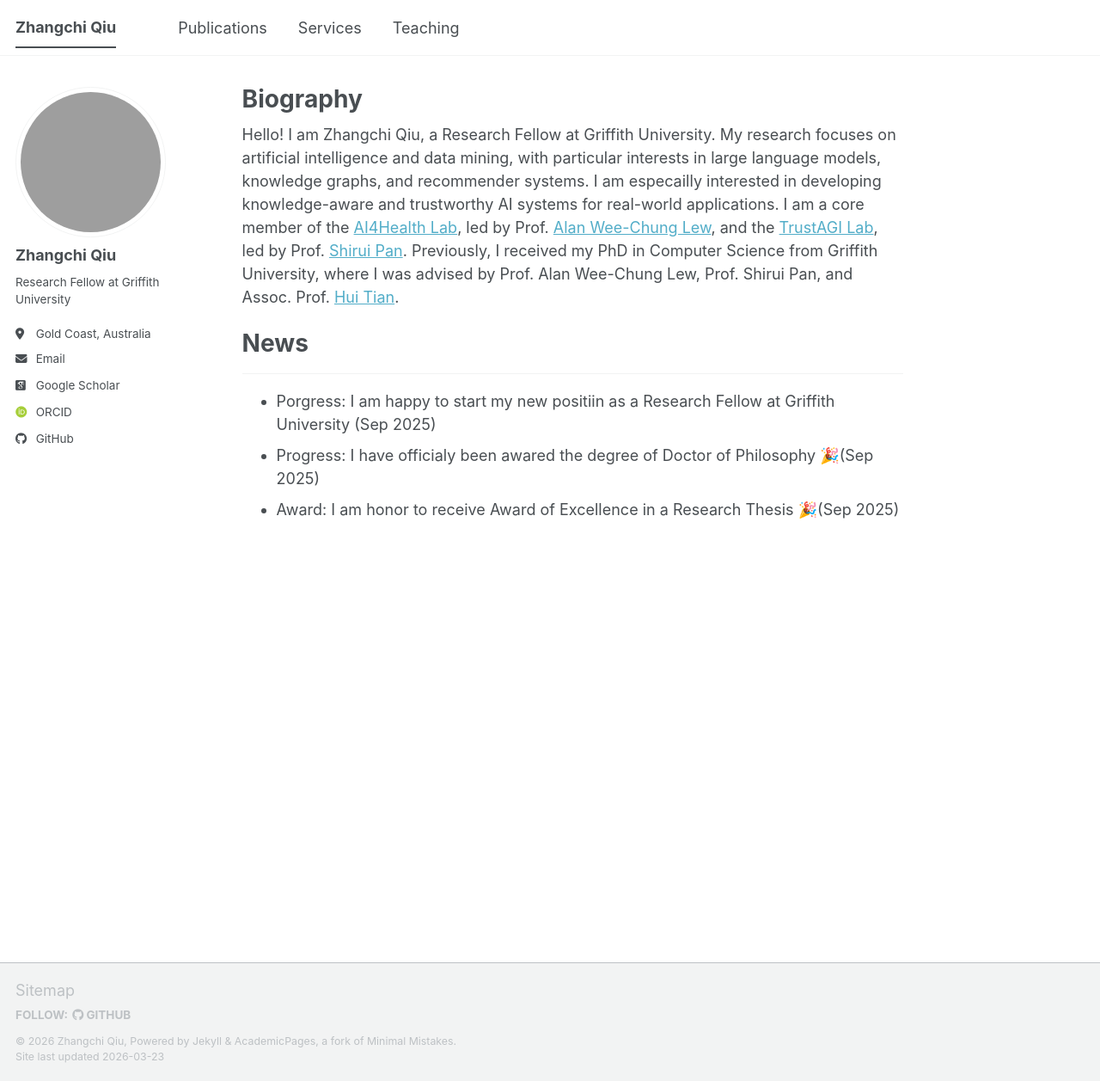
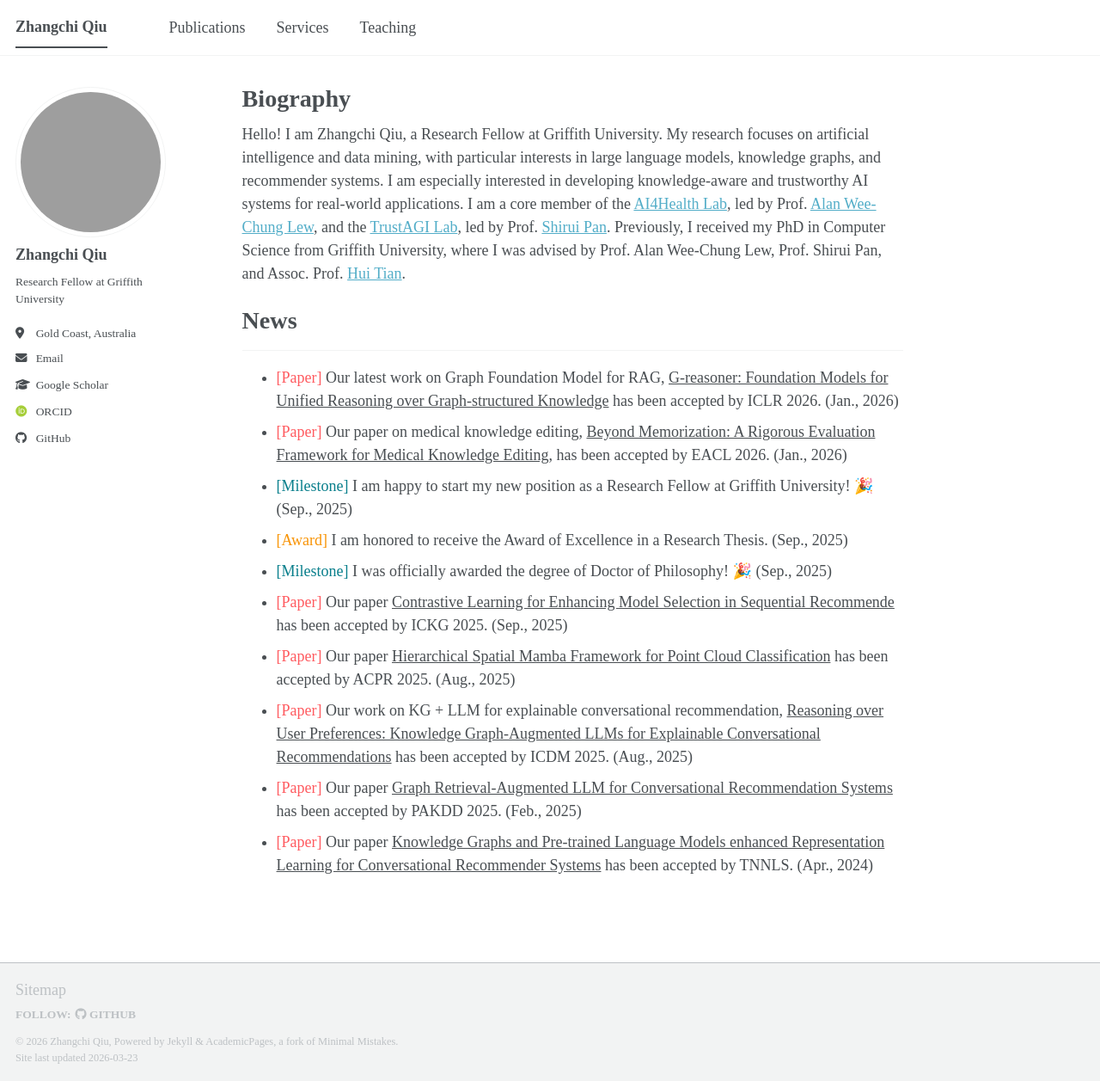
Before and after one commit to icedpanda/icedpanda.github.io, a Jekyll site: the page built from _pages/about.md, in a window 1280 px wide and 1257 px high. Shown: the whole window at 86% size. Built offline with Jekyll 4.4.1, drawn with Linux system fonts in a browser that asks for light colours; some web fonts are replaced; a script bundle is joined from its source files by our own code; library files that are not in the unit come from our copies.

Commit message:
style(site): update about page and typography
Improve the biography page copy and replace outdated news with
categorized 2025-2026 updates and linked paper announcements.
Add news label/link styles and adjust Google Scholar icon for the
updated social links.
Normalize theme, page, and sidebar SCSS typography variables and
selector formatting for consistent styling.

```diff
--- a/_includes/author-profile.html
+++ b/_includes/author-profile.html
@@ -51,7 +51,7 @@
       <li><a href="{{ author.arxiv }}"><i class="ai ai-arxiv ai-fw icon-pad-right"></i>arXiv</a></li>
       {% endif %}
       {% if author.googlescholar %}
-      <li><a href="{{ author.googlescholar }}"><i class="ai ai-google-scholar-square ai-fw icon-pad-right"></i>Google
+      <li><a href="{{ author.googlescholar }}"><i class="fas fa-fw fa-graduation-cap icon-pad-right"></i>Google
           Scholar</a></li>
       {% endif %}
       {% if author.inspire-hep %}
--- a/_pages/about.md
+++ b/_pages/about.md
@@ -8,12 +8,33 @@ redirect_from:
 ---
 
 Hello! I am Zhangchi Qiu, a Research Fellow at Griffith University.
-My research focuses on artificial intelligence and data mining, with particular interests in large language models, knowledge graphs, and recommender systems. I am especailly interested in developing knowledge-aware and trustworthy AI systems for real-world applications.
+My research focuses on artificial intelligence and data mining, with particular interests in large language models, knowledge graphs, and recommender systems. I am especially interested in developing knowledge-aware and trustworthy AI systems for real-world applications.
 I am a core member of the [AI4Health Lab](https://ai4healthlab.github.io/index.html), led by Prof. [Alan Wee-Chung Lew](https://experts.griffith.edu.au/7401-alan-weechung-liew), and the [TrustAGI Lab](https://trust-agi.github.io), led by Prof. [Shirui Pan](https://shiruipan.github.io).
 Previously, I received my PhD in Computer Science from Griffith University, where I was advised by Prof. Alan Wee-Chung Lew, Prof. Shirui Pan, and Assoc. Prof. [Hui Tian](https://experts.griffith.edu.au/8285-hui-tian).
 
 # News
 ---
- - Porgress: I am happy to start my new positiin as a Research Fellow at Griffith University (Sep 2025)
- - Progress: I have officialy been awared the degree of Doctor of Philosophy 🎉(Sep 2025)
- - Award: I am honor to receive Award of Excellence in a Research Thesis 🎉(Sep 2025)
+
+- <span class="news-type" style="--news-label-color: #FF5A5F;">[Paper]</span> Our latest work on Graph Foundation Model for RAG, <a class="news-link" href="https://arxiv.org/abs/2509.24276">G-reasoner: Foundation Models for Unified Reasoning over Graph-structured Knowledge</a> has been accepted by ICLR 2026. (Jan., 2026)
+- <span class="news-type" style="--news-label-color: #FF5A5F;">[Paper]</span> Our paper on medical knowledge editing, <a class="news-link" href="https://arxiv.org/abs/2506.03490">Beyond Memorization: A Rigorous Evaluation Framework for Medical Knowledge Editing</a>, has been accepted by EACL 2026. (Jan., 2026)
+- <span class="news-type" style="--news-label-color: #087E8B;">[Milestone]</span> I am happy to start my new position as a Research Fellow at Griffith University! 🎉 (Sep., 2025)
+- <span class="news-type" style="--news-label-color: #f89406;">[Award]</span> I am honored to receive the Award of Excellence in a Research Thesis. (Sep., 2025)
+- <span class="news-type" style="--news-label-color: #087E8B;">[Milestone]</span> I was officially awarded the degree of Doctor of Philosophy! 🎉 (Sep., 2025)
+- <span class="news-type" style="--news-label-color: #FF5A5F;">[Paper]</span> Our paper <a class="news-link" href="https://ieeexplore.ieee.org/abstract/document/11391850">Contrastive Learning for Enhancing Model Selection in Sequential Recommende</a> has been accepted by ICKG 2025. (Sep., 2025)
+- <span class="news-type" style="--news-label-color: #FF5A5F;">[Paper]</span> Our paper  <a class="news-link" href="https://link.springer.com/chapter/10.1007/978-981-95-4395-3_28">Hierarchical Spatial Mamba Framework for Point Cloud Classification</a> has been accepted by ACPR 2025. (Aug., 2025)
+- <span class="news-type" style="--news-label-color: #FF5A5F;">[Paper]</span> Our work on KG + LLM for explainable conversational recommendation, <a class="news-link" href="https://arxiv.org/abs/2411.14459">Reasoning over User Preferences: Knowledge Graph-Augmented LLMs for Explainable Conversational Recommendations</a> has been accepted by ICDM 2025. (Aug., 2025)
+- <span class="news-type" style="--news-label-color: #FF5A5F;">[Paper] </span>  Our paper <a class="news-link" href="https://arxiv.org/abs/2503.06430">Graph Retrieval-Augmented LLM for Conversational Recommendation Systems</a> has been accepted by PAKDD 2025. (Feb., 2025)
+- <span class="news-type" style="--news-label-color: #FF5A5F;">[Paper] </span> Our paper <a class="news-link" href="https://arxiv.org/abs/2312.10967">Knowledge Graphs and Pre-trained Language Models enhanced Representation Learning for Conversational Recommender Systems</a> has been accepted by TNNLS. (Apr., 2024)
+
+<!-- <details class="news-archive" markdown="1">
+  <summary>More News (2025 and before)</summary>
+
+- <span class="news-type" style="--news-label-color: #087E8B;">[Milestone]</span> I am happy to start my new position as a Research Fellow at Griffith University! 🎉 (Sep., 2025)
+- <span class="news-type" style="--news-label-color: #f89406;">[Award]</span> I am honored to receive the Award of Excellence in a Research Thesis. (Sep., 2025)
+- <span class="news-type" style="--news-label-color: #087E8B;">[Milestone]</span> I was officially awarded the degree of Doctor of Philosophy! 🎉 (Sep., 2025)
+- <span class="news-type" style="--news-label-color: #FF5A5F;">[Paper]</span> Our paper <a class="news-link" href="https://ieeexplore.ieee.org/abstract/document/11391850">Contrastive Learning for Enhancing Model Selection in Sequential Recommende</a> has been accepted by ICKG 2025. (Sep., 2025)
+- <span class="news-type" style="--news-label-color: #FF5A5F;">[Paper]</span> Our paper  <a class="news-link" href="https://link.springer.com/chapter/10.1007/978-981-95-4395-3_28">Hierarchical Spatial Mamba Framework for Point Cloud Classification</a> has been accepted by ACPR 2025. (Aug., 2025)
+- <span class="news-type" style="--news-label-color: #FF5A5F;">[Paper]</span> Our work on KG + LLM for explainable conversational recommendation, <a class="news-link" href="https://arxiv.org/abs/2411.14459">Reasoning over User Preferences: Knowledge Graph-Augmented LLMs for Explainable Conversational Recommendations</a> has been accepted by ICDM 2025. (Aug., 2025)
+- <span class="news-type" style="--news-label-color: #FF5A5F;">[Paper] </span>  Our paper <a class="news-link" href="https://arxiv.org/abs/2503.06430">Graph Retrieval-Augmented LLM for Conversational Recommendation Systems</a> has been accepted by PAKDD 2025. (Feb., 2025)
+- <span class="news-type" style="--news-label-color: #FF5A5F;">[Paper] </span> Our paper <a class="news-link" href="https://arxiv.org/abs/2312.10967">Knowledge Graphs and Pre-trained Language Models enhanced Representation Learning for Conversational Recommender Systems</a> has been accepted by TNNLS. (Apr., 2024)
+</details> -->
--- a/_sass/_themes.scss
+++ b/_sass/_themes.scss
@@ -14,17 +14,17 @@ $paragraph-indent           : false; // true, false (default)
 $indent-var                 : 1.3em;
 
 /* System typefaces */
-$serif                      : Georgia, Times, serif;
-$sans-serif                 : -apple-system, ".SFNSText-Regular", "San Francisco", "Roboto", "Segoe UI", "Helvetica Neue", "Lucida Grande", Arial, sans-serif;
+$serif                      : "Times New Roman", FangSong, STFangsong, sans-serif;
+$sans-serif                 : "Times New Roman", FangSong, STFangsong, sans-serif;
 $monospace                  : Monaco, Consolas, "Lucida Console", monospace;
 
 /* Sans serif typefaces */
 $sans-serif-narrow          : $sans-serif;
-$helvetica                  : Helvetica, "Helvetica Neue", Arial, sans-serif;
+$helvetica                  : $sans-serif;
 
 /* Serif typefaces */
 $georgia                    : Georgia, serif;
-$times                      : Times, serif;
+$times                      : $serif;
 $bodoni                     : "Bodoni MT", serif;
 $calisto                    : "Calisto MT", serif;
 $garamond                   : Garamond, serif;
--- a/_sass/layout/_page.scss
+++ b/_sass/layout/_page.scss
@@ -38,7 +38,7 @@
   margin-top: 0;
   line-height: 1;
 
-  & + .page__meta {
+  &+.page__meta {
     margin-top: -0.5em;
   }
 }
@@ -55,7 +55,9 @@
     border-bottom: 1px solid var(--global-border-color);
   }
 
-  p, li, dl {
+  p,
+  li,
+  dl {
     font-size: 1em;
   }
 
@@ -64,8 +66,8 @@
     margin: 0 0 $indent-var;
 
     /* sibling indentation*/
-    @if $paragraph-indent == true {
-      & + p {
+    @if $paragraph-indent ==true {
+      &+p {
         text-indent: $indent-var;
         margin-top: -($indent-var);
       }
@@ -101,7 +103,7 @@
   }
 
   /* blockquote citations */
-  blockquote + .small {
+  blockquote+.small {
     margin-top: -1.5em;
     padding-left: 1.25rem;
   }
@@ -220,6 +222,31 @@
   text-transform: uppercase;
 }
 
+.news-type {
+  font-weight: 500;
+  color: var(--news-label-color, var(--global-link-color));
+}
+
+.news-archive {
+  margin-top: 0.85rem;
+}
+
+.news-archive summary {
+  cursor: pointer;
+}
+
+.news-archive[open] summary {
+  margin-bottom: 0.5rem;
+}
+
+.news-link,
+.news-link:visited,
+.news-link:hover,
+.news-link:focus {
+  color: inherit;
+  font-style: normal;
+}
+
 
 /*
    Page meta
@@ -300,6 +327,7 @@
   transition: $global-transition;
 
   &.disabled {
+
     input,
     button,
     textarea,
```
Also changed, not shown: _sass/layout/_sidebar.scss (+19 -11 lines).
